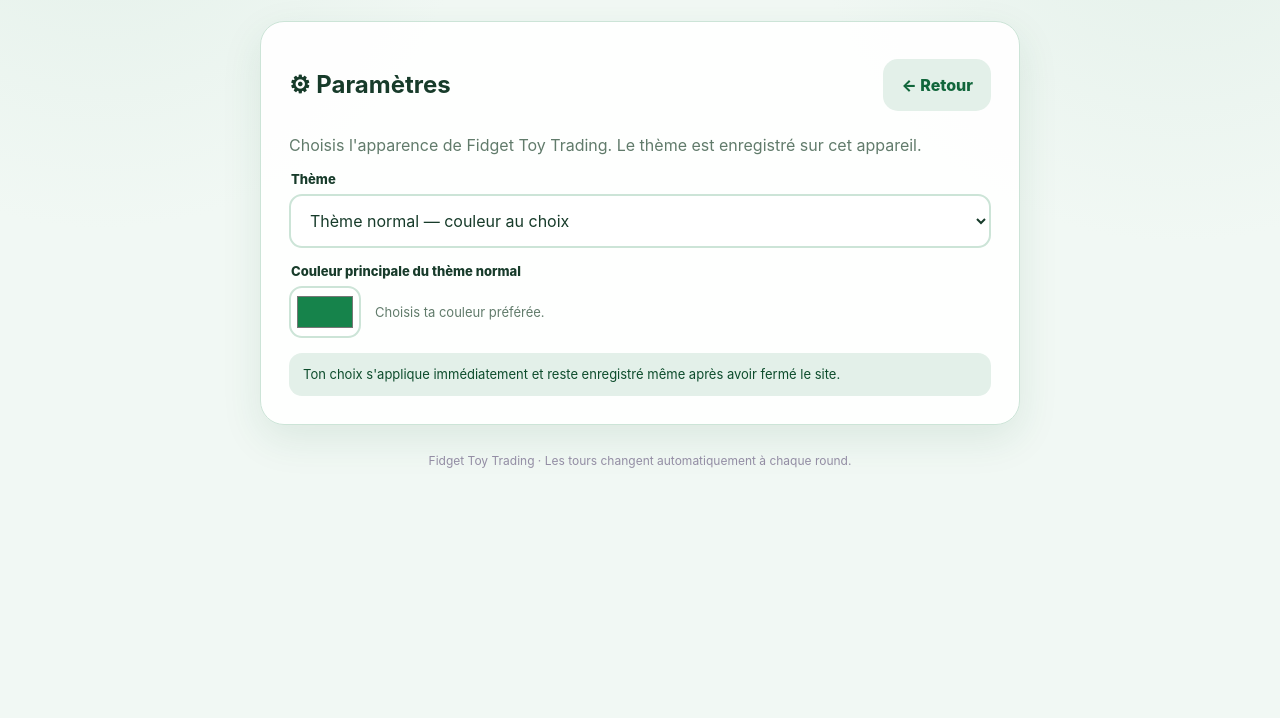
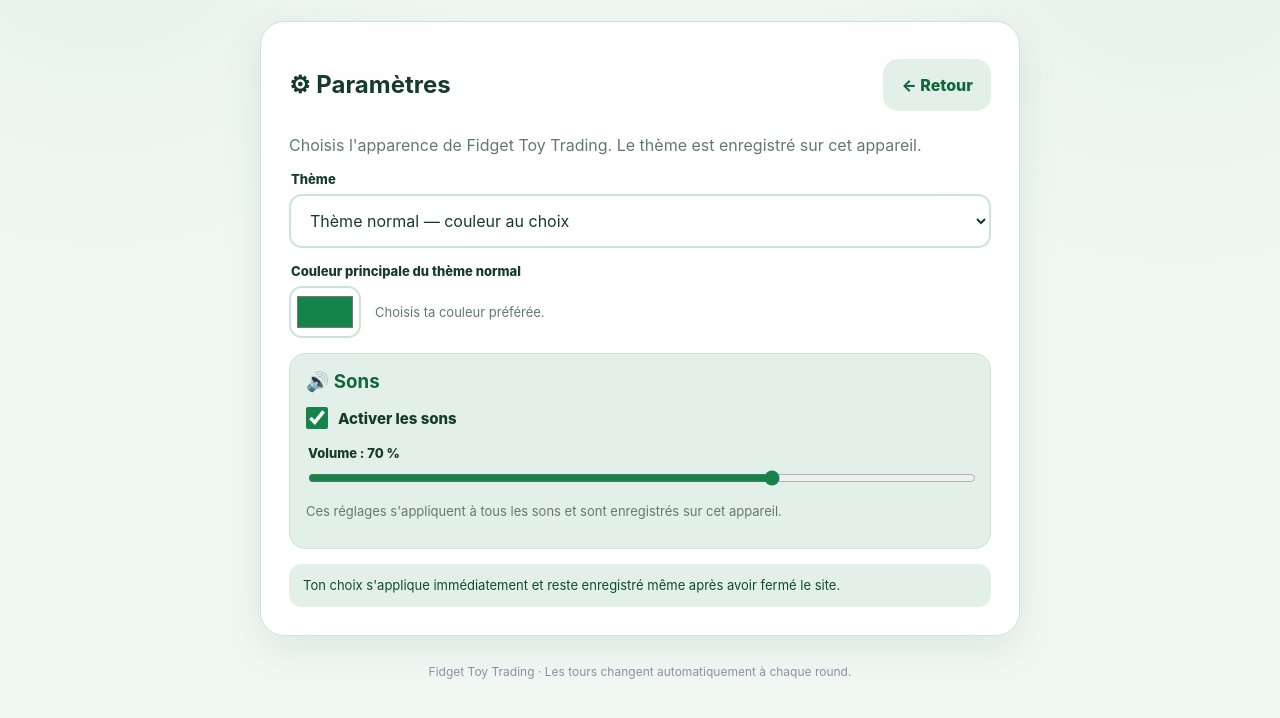
Before and after one commit to louisfiset26-cloud/trading, a plain HTML site: page index.html in a window 1280 px wide. Both pictures are taken after a click on the button "⚙ Paramètres". Shown: the part 224-942 px from the top of the page. Before the commit the page ends 800 px from the top, so only its background shows below. Drawn offline with Linux system fonts and the light colour scheme; no server answers.

Commit message:
Implement sound settings with volume control
Added sound settings section with volume control and toggle.

```diff
--- a/index.html
+++ b/index.html
@@ -64,6 +64,26 @@
     body[data-theme="christmas"] #acceptBtn { background:#dff0e1 !important; color:#176b37 !important; }
     body[data-theme="halloween"] #improveBtn { background:#4a2b16 !important; color:#ffc04d !important; }
     body[data-theme="christmas"] #improveBtn { background:#f8e7d5 !important; color:#9a4b13 !important; }
+    .sound-settings {
+      margin-top:22px; padding:16px; border:1px solid var(--line);
+      border-radius:16px; background:var(--surface-tint);
+    }
+    .sound-settings h3 { margin:0 0 14px; color:var(--purple-dark); }
+    .sound-toggle {
+      display:flex; align-items:center; gap:10px; cursor:pointer;
+      font-size:15px; margin:0 0 16px;
+    }
+    .sound-toggle input {
+      width:22px; height:22px; margin:0; accent-color:var(--purple);
+      flex:0 0 auto;
+    }
+    #soundVolume {
+      padding:0; border:0; accent-color:var(--purple);
+      cursor:pointer; background:transparent;
+    }
+    .sound-settings .field { margin-bottom:6px; }
+    body[data-theme="halloween"] .sound-settings { background:#302116; }
+    body[data-theme="halloween"] .sound-settings h3 { color:#ffb15c; }
     * { box-sizing:border-box; }
     body {
       margin:0; min-height:100vh; color:var(--ink);
@@ -360,6 +380,18 @@
           <span class="muted small">Choisis ta couleur préférée.</span>
         </div>
       </div>
+      <div class="field sound-settings">
+        <h3>🔊 Sons</h3>
+        <label class="sound-toggle" for="soundEnabled">
+          <input id="soundEnabled" type="checkbox" checked>
+          Activer les sons
+        </label>
+        <div class="field">
+          <label for="soundVolume">Volume : <span id="soundVolumeValue">70 %</span></label>
+          <input id="soundVolume" type="range" min="0" max="100" value="70" step="1">
+        </div>
+        <p class="muted small">Ces réglages s'appliquent à tous les sons et sont enregistrés sur cet appareil.</p>
+      </div>
       <div class="notice">Ton choix s'applique immédiatement et reste enregistré même après avoir fermé le site.</div>
     </section>
 
@@ -454,9 +486,16 @@
     const $ = id => document.getElementById(id);
     let savedTheme = "normal";
     let savedThemeColor = "#16834b";
+    let soundEnabled = true;
+    let soundVolume = 70;
     try {
       savedTheme = localStorage.getItem("fidgetTradingTheme") || "normal";
       savedThemeColor = localStorage.getItem("fidgetTradingColor") || "#16834b";
+      soundEnabled = localStorage.getItem("fidgetTradingSoundEnabled") !== "false";
+      const storedVolume = localStorage.getItem("fidgetTradingSoundVolume");
+      if (storedVolume !== null && Number.isFinite(Number(storedVolume))) {
+        soundVolume = Math.max(0, Math.min(100, Number(storedVolume)));
+      }
     } catch (_) {}
     function updateOrientationMode() {
       document.body.classList.toggle(
@@ -526,6 +565,8 @@
     // Sons générés par le navigateur (aucun fichier externe requis).
     let soundContext = null;
     function playTone(frequency, duration, wave = "sine", volume = 0.16, delay = 0, endFrequency = null) {
+      if (!soundEnabled || soundVolume <= 0) return;
+      volume *= soundVolume / 100;
       try {
         const AudioCtx = window.AudioContext || window.webkitAudioContext;
         if (!AudioCtx) return;
@@ -867,8 +908,8 @@ async function joinRoom() {
         $("offerStatus").textContent = "Les deux joueurs ont accepté ! Nouveau round.";
       } else if (requestBy) {
         $("offerStatus").textContent = requestBy === myPlayerNumber
-          ? "📨 DEMANDE ENVOYÉE : l'autre joueur doit améliorer son offre avant de continuer."
-          : "🔔 DEMANDE D'AMÉLIORATION : l'autre joueur te demande d'AJOUTER quelque chose à ton offre ! Améliore ton offre, puis choisis ✓, ＋ ou ✕.";
+          ? "📨 DEMANDE ENVOYÉE : l'autre joueur doit améliorer son offre avant de continuer ou refuser X."
+          : "🔔 DEMANDE D'AMÉLIORATION : l'autre joueur te demande d'AJOUTER quelque chose à ton offre ! Améliore ton offre ou refuse X.";
       } else if (myAccepted) {
         $("offerStatus").textContent = "Tu as accepté. En attente de l'autre joueur.";
       } else if (otherAccepted) {
@@ -971,6 +1012,21 @@ async function joinRoom() {
     }
 
     applyTheme(savedTheme, savedThemeColor);
+
+    // Préférences de son enregistrées séparément sur chaque appareil.
+    $("soundEnabled").checked = soundEnabled;
+    $("soundVolume").value = soundVolume;
+    $("soundVolumeValue").textContent = soundVolume + " %";
+    $("soundEnabled").addEventListener("change", () => {
+      soundEnabled = $("soundEnabled").checked;
+      try { localStorage.setItem("fidgetTradingSoundEnabled", String(soundEnabled)); } catch (_) {}
+    });
+    $("soundVolume").addEventListener("input", () => {
+      soundVolume = Number($("soundVolume").value);
+      $("soundVolumeValue").textContent = soundVolume + " %";
+      try { localStorage.setItem("fidgetTradingSoundVolume", String(soundVolume)); } catch (_) {}
+    });
+
     $("openSettingsBtn").addEventListener("click", openSettings);
     $("backSettingsBtn").addEventListener("click", closeSettings);
     $("themeSelect").addEventListener("change", () => applyTheme($("themeSelect").value, $("themeColor").value));
```
